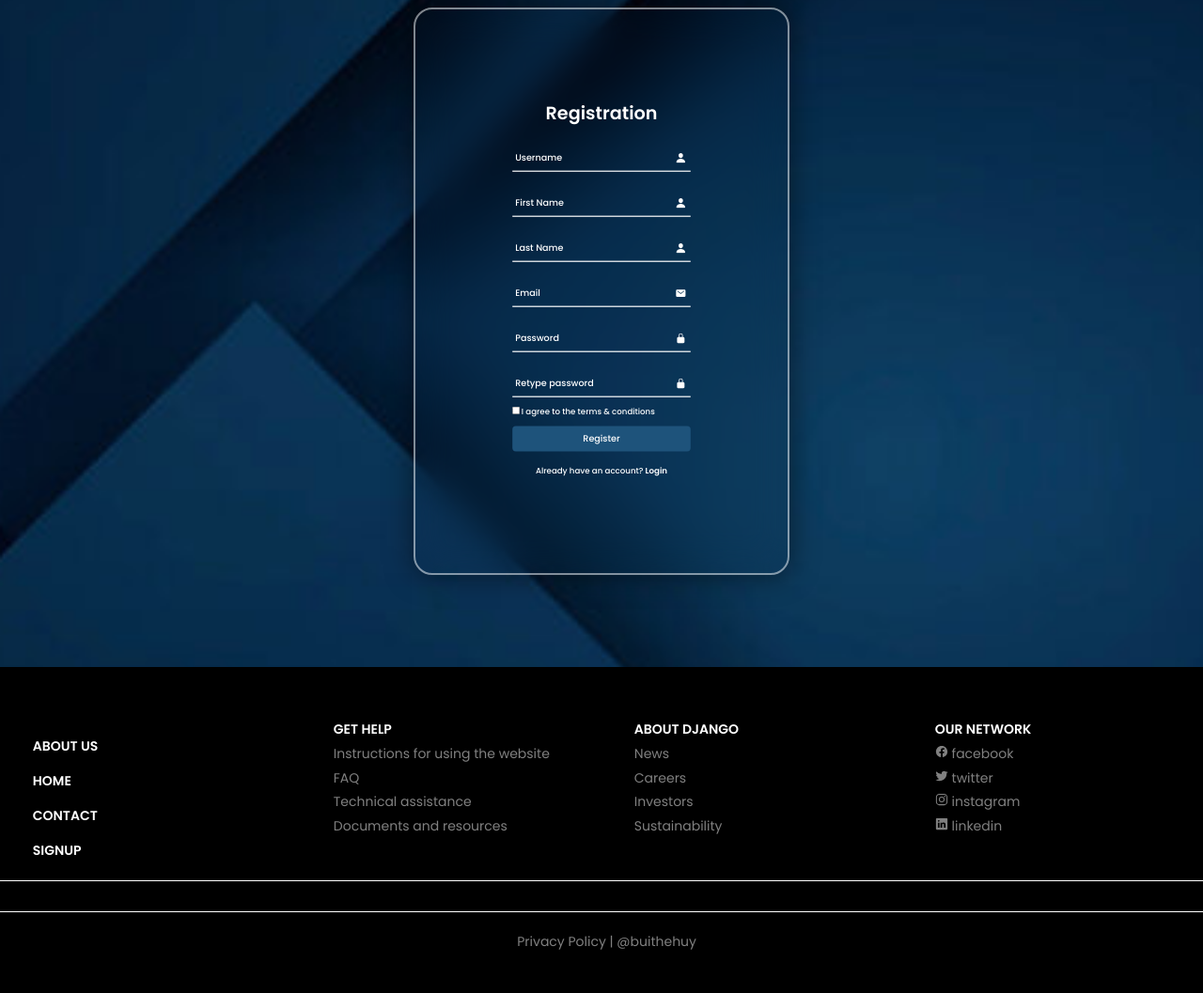
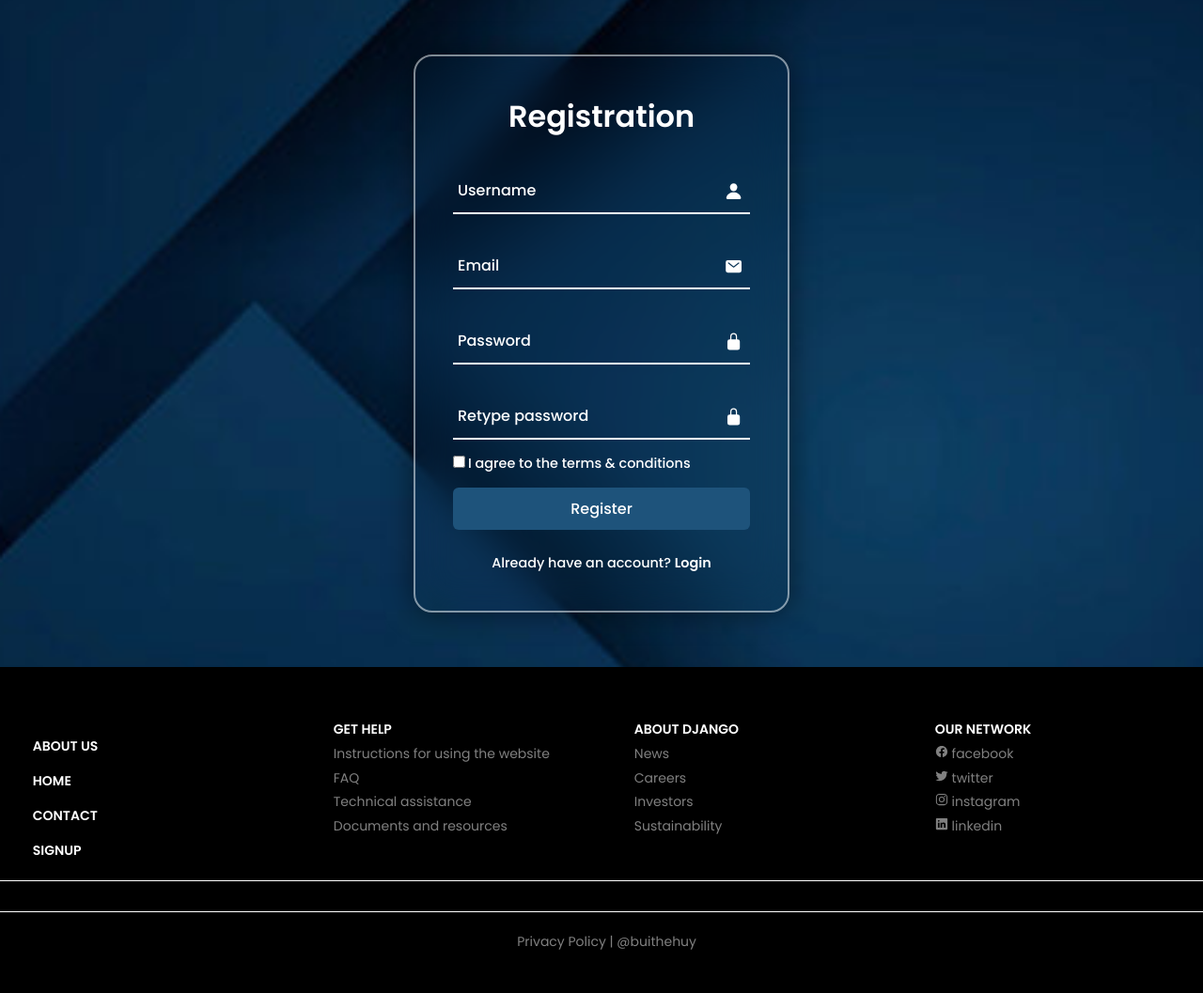
Before and after one commit to buithehuy/Spell_check_web, a Django app: page /register/ in a window 1280 px wide. Shown: the part 90-1147 px from the top of the page at 94% size. Run offline with Django 4.2, Linux system fonts and the light colour scheme; the visitor is signed in with stand-in values (Sample User, id 1).

Commit message:
fix css register

```diff
--- a/Vietnamese_spell_check/AISpelling/Templates/register.html
+++ b/Vietnamese_spell_check/AISpelling/Templates/register.html
@@ -5,7 +5,7 @@
 {% endblock %}
 
 {% block content %}
-    <div class="wrapper">
+    <div class="wrapper register">
         <div class="form-box register">
             <h2>Registration</h2>
             <form action="{% url 'register' %}" method="post">
@@ -21,16 +21,6 @@
                     <span class="icon"><ion-icon name="person"></ion-icon></span>
                     <input type="text" name="username" required>
                     <label>Username</label>
-                </div>
-                <div class="input-box">
-                    <span class="icon"><ion-icon name="person"></ion-icon></span>
-                    <input type="text" name="first_name" required>
-                    <label>First Name</label>
-                </div>
-                <div class="input-box">
-                    <span class="icon"><ion-icon name="person"></ion-icon></span>
-                    <input type="text" name="last_name" required>
-                    <label>Last Name</label>
                 </div>
                 <div class="input-box">
                     <span class="icon"><ion-icon name="mail"></ion-icon></span>
--- a/Vietnamese_spell_check/AISpelling/static/css/style.css
+++ b/Vietnamese_spell_check/AISpelling/static/css/style.css
@@ -127,9 +127,13 @@ header {
 }
 
 .wrapper .form-box.register {
-   height: 600px;
+   height: 590px;
    transition: transform .18s ease;
-   transform: scale(0.6) translateY(-80px) ;
+   transform: scale(1) ;
+}
+
+.wrapper.register {
+   transform: translateY(45px);
 }
 
 
@@ -153,7 +157,7 @@ header {
 
 .input-box label {
    position: absolute;
-   top: 50%;
+   top : 50%;
    left: 5px;
    transform: translateY(-50%);
    font-size: 1em;
@@ -169,6 +173,7 @@ header {
 }
 
 
+
 .input-box input {
    width: 100%;
    height: 100%;
@@ -180,6 +185,9 @@ header {
    font-weight: 600;
    padding: 0 35px 0 5px;
 }
+
+
+
 
 .input-box .icon {
    position: absolute;
--- a/Vietnamese_spell_check/AISpelling/views.py
+++ b/Vietnamese_spell_check/AISpelling/views.py
@@ -46,8 +46,6 @@ def log_out(request) :
 def register(request):
     if request.method == "POST":
         username = request.POST["username"]
-        first_name = request.POST["first_name"]
-        last_name = request.POST["last_name"]
         email = request.POST["email"]
         pass1 = request.POST["pass1"]
         pass2 = request.POST["pass2"]
@@ -72,8 +70,6 @@ def register(request):
             messages.error(request, "Username must be Alpha-Numeric!!")
             return redirect('register')
         myuser = User.objects.create_user(username, email, pass1)
-        myuser.first_name = first_name
-        myuser.last_name = last_name
         # myuser.is_active = False
         myuser.is_active = False
         myuser.save()
```
